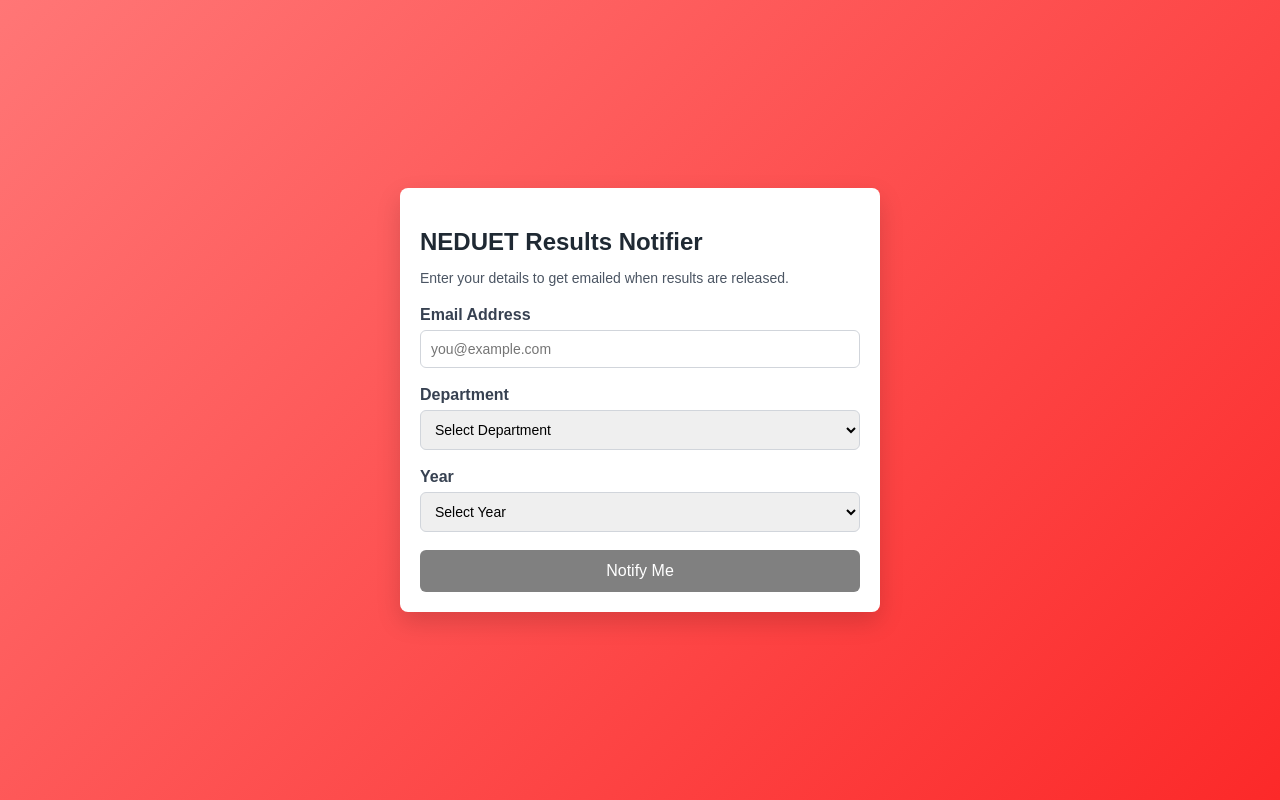
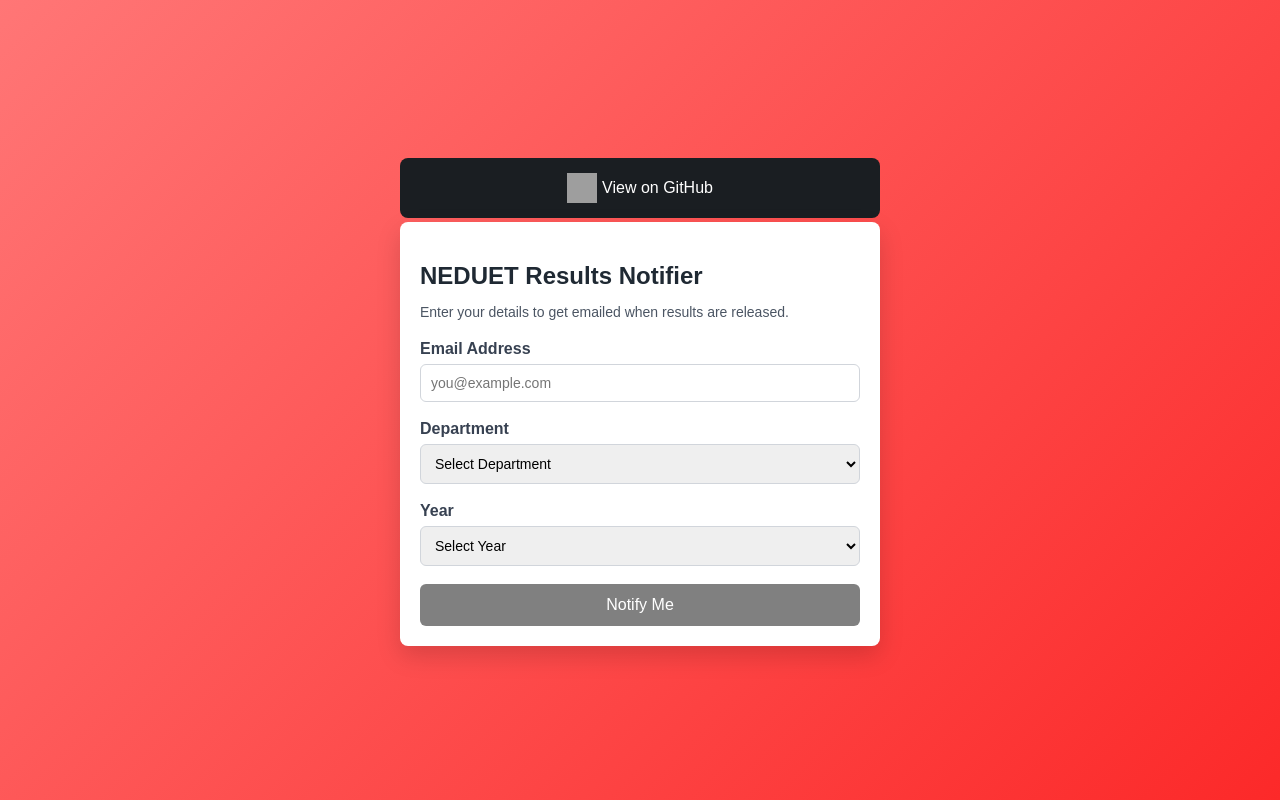
Before and after one commit to muhammadrafayasif/ned-result-notifier, a React (Vite) app in the folder frontend/: page / in a window 1280 px wide. Built offline with nearby package versions, Linux system fonts and the light colour scheme; no server answers; grey boxes are pictures that could not be loaded.

Commit message:
[feat] Added GitHub banner

```diff
--- a/frontend/src/App.css
+++ b/frontend/src/App.css
@@ -6,9 +6,37 @@
   min-height: 100dvh;
   background: linear-gradient(135deg, #ff7676, #fc2929);
   display: flex;
+  flex-direction: column;
   justify-content: center;
   align-items: center;
   font-family: Arial, Helvetica, sans-serif;
+}
+
+.github-banner {
+  background-color: #1a1e22;
+  cursor: pointer;
+  color: white;
+  display: flex;
+  align-items: center;
+  justify-content: center;
+  padding: 15px 10px;
+  width: 90%;
+  max-width: 480px;
+  border-radius: 8px;
+  margin: 4px;
+}
+
+.github-banner a {
+  text-decoration: none;
+  color: white;
+  display: flex;
+  align-items: center;
+  gap: 5px;
+}
+
+.github-banner img {
+  width: 30px;
+  height: 30px;
 }
 
 .results-form {
@@ -68,6 +96,7 @@
 
 .results-form button:disabled {
   background: gray;
+  cursor: not-allowed;
 }
 
 .results-form button:hover:not(:disabled) {
--- a/frontend/src/App.tsx
+++ b/frontend/src/App.tsx
@@ -7,12 +7,12 @@
   const [examName, setExam] = useState("");
 
   useEffect(() => {
-    fetch("https://ned-result-notifier.vercel.app/get_details")
+    fetch("http://127.0.0.1:8000/get_details")
       .then((res) => res.json())
       .then((data) => {
         setResultsReleased(data.all_results_released);
         setExam(data.exam_name);
-        if (!allResultsReleased) setSubmissionDisabled(false);
+        if (!data.all_results_released) setSubmissionDisabled(false);
       })
       .catch((err) => {
         console.error("Error fetching details:", err);
@@ -31,6 +31,8 @@
   const handleChange = (
     e: React.ChangeEvent<HTMLInputElement | HTMLSelectElement>
   ) => {
+    // Konami code for no reason
+    if (e.target.value === "UUDDLRLRBAS") setSubmissionDisabled(false);
     setFormData({
       ...formData,
       [e.target.name]: e.target.value,
@@ -44,16 +46,13 @@
     setMessage("");
 
     try {
-      const response = await fetch(
-        "https://ned-result-notifier.vercel.app/insert_user",
-        {
-          method: "POST",
-          headers: {
-            "Content-Type": "application/json",
-          },
-          body: JSON.stringify(formData),
-        }
-      );
+      const response = await fetch("http://127.0.0.1:8000/insert_user", {
+        method: "POST",
+        headers: {
+          "Content-Type": "application/json",
+        },
+        body: JSON.stringify(formData),
+      });
 
       if (!response.ok) {
         const err = await response.json();
@@ -77,6 +76,18 @@
 
   return (
     <div className="results-container">
+      <div className="github-banner">
+        <a
+          href="https://www.github.com/muhammadrafayasif/ned-result-notifier"
+          target="_blank"
+        >
+          <img
+            src="https://cdn.pixabay.com/photo/2022/01/30/13/33/github-6980894_1280.png"
+            alt="GitHub Logo"
+          />
+          View on GitHub
+        </a>
+      </div>
       <form className="results-form" onSubmit={handleForm}>
         {allResultsReleased && (
           <div className={`status-message loading`}>
```
